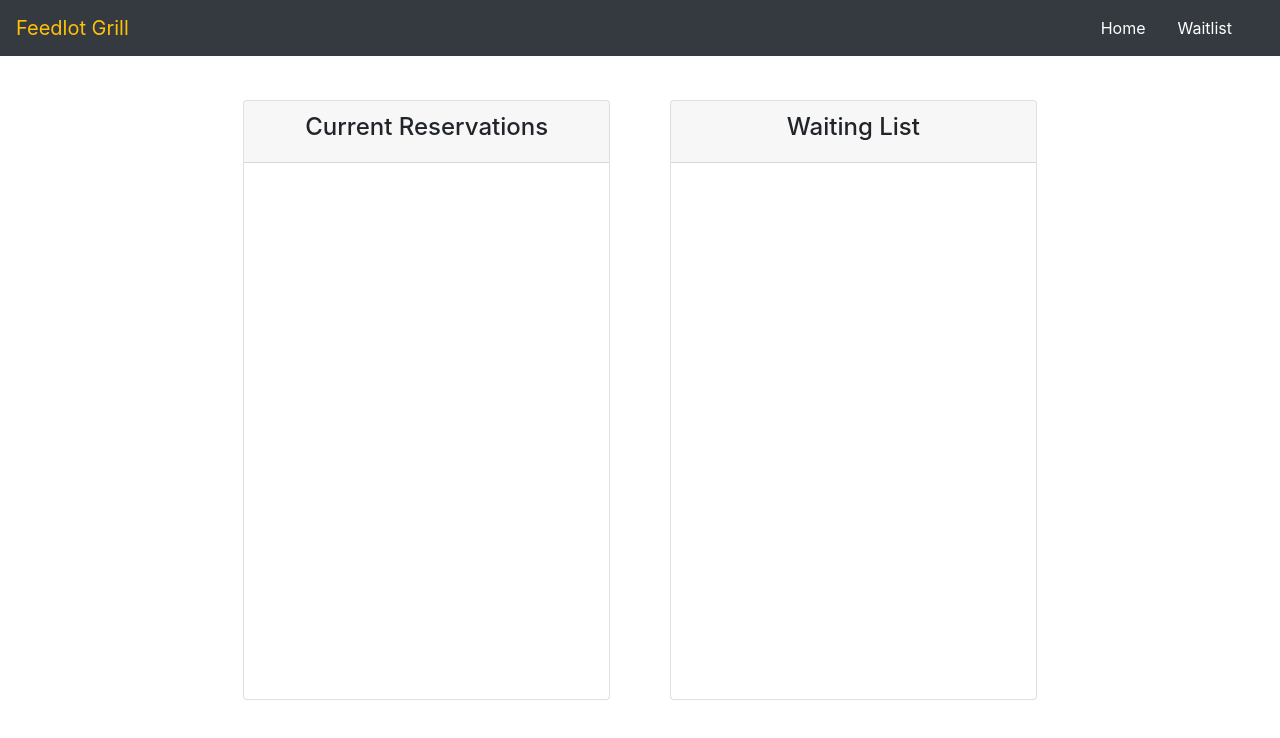
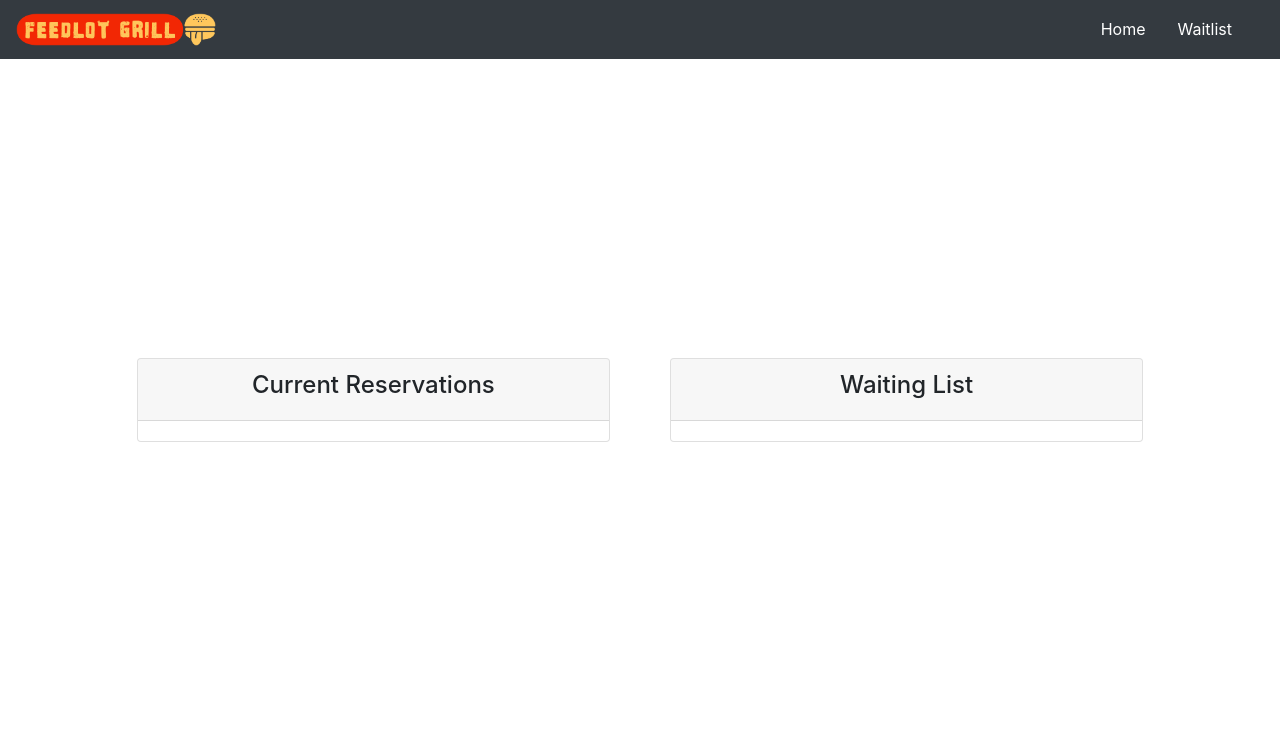
Before and after one commit to ljmccode/Restaurant_Reso, a website: page views/tables.html in a window 1280 px wide. Drawn offline with nearby package versions, Linux system fonts and the light colour scheme; files that its build step writes are made by us from their sources; no server answers.

Commit message:
Logo Added to Nav bar

```diff
--- a/public/css/tables.css
+++ b/public/css/tables.css
@@ -1,6 +1,8 @@
 .nav-link {
     color: white;
 }
+
+
 
 .hero {
     /* Flexbox stuff */
@@ -27,12 +29,13 @@
 .card {
     display: flex;
     margin: 15px;
-    height: 75vh;
+    max-height: 75vh;
 }
 
 .card-body {
     padding-top: 0;
-    font-family: Arial, Helvetica, sans-serif
+    font-family: Arial, Helvetica, sans-serif;
+    /* background-color: rgb(52,58,64); */
 }
 
 .card-body h4 {
--- a/views/tables.html
+++ b/views/tables.html
@@ -16,7 +16,9 @@
 
 <body>
 	<nav class="navbar navbar-dark bg-dark fixed-top">
-		<a class="navbar-brand text-warning" href="/">Feedlot Grill</a>
+		<a href="/">
+			<img class="navbar-brand" src="/images/logo-wide.png" alt="logo" width="200px" height= "auto">
+		</a>
 		<ul class="nav justify-content-end mr-3">
 			<li class="nav-item active">
 				<a class="nav-link" href="/">Home</a>
@@ -29,7 +31,7 @@
 	<section class="hero">
 		<div class="row justify-content-center">
 			<!-- Current Tables in Use -->
-			<div class="col-4">
+			<div class="col-5">
 				<div class="card text-center">
 					<div class="card-header">
 						<h4>Current Reservations</h4>
@@ -40,7 +42,7 @@
 				</div>
 			</div>
 			<!-- Wait List -->
-			<div class="col-4">
+			<div class="col-5">
 				<div class="card text-center">
 					<div class="card-header">
 						<h4>Waiting List</h4>
```
Also changed, not shown: views/home.html (+4 -1 lines), views/reso.html (+5 -4 lines), public/images/logo-wide.png (added), public/images/logo.png (added).
